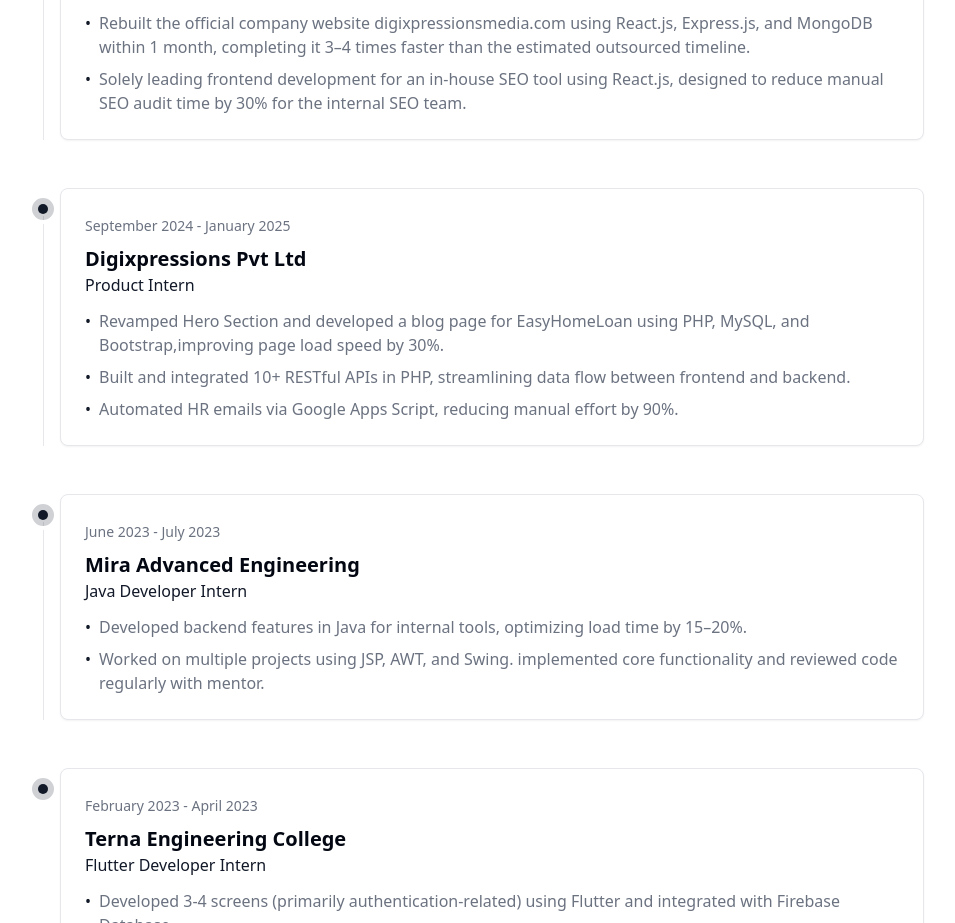
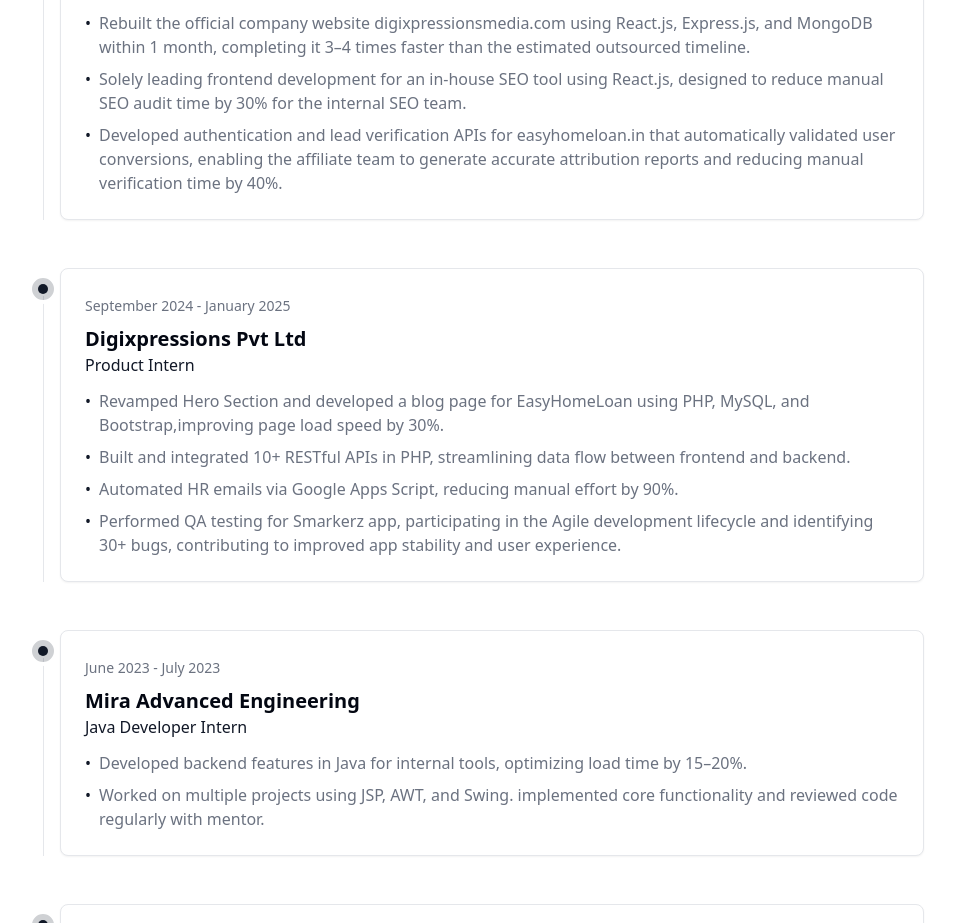
Before and after one commit to nikhil3113/portfolio-next, a Next.js app: page / in a window 1280 px wide. Shown: the part 2720-3643 px from the top of the page, without its empty margins (164-1119 px from the left). Built offline with nearby package versions, Linux system fonts and the light colour scheme.

Commit message:
revamped experience section

```diff
--- a/components/Experience.tsx
+++ b/components/Experience.tsx
@@ -6,7 +6,7 @@
   date: string;
   company: string;
   role: string;
-  description: string[]; // Changed from string to string[] for bullet points
+  description: string[];
 }
 
 const experienceData: ExperienceItem[] = [
@@ -17,6 +17,7 @@
     description: [
       "Rebuilt the official company website digixpressionsmedia.com using React.js, Express.js, and MongoDB within 1 month, completing it 3–4 times faster than the estimated outsourced timeline.",
       "Solely leading frontend development for an in-house SEO tool using React.js, designed to reduce manual SEO audit time by 30% for the internal SEO team.",
+      "Developed authentication and lead verification APIs for easyhomeloan.in that automatically validated user conversions, enabling the affiliate team to generate accurate attribution reports and reducing manual verification time by 40%.",
     ],
   },
   {
@@ -27,6 +28,7 @@
       "Revamped Hero Section and developed a blog page for EasyHomeLoan using PHP, MySQL, and Bootstrap,improving page load speed by 30%.",
       "Built and integrated 10+ RESTful APIs in PHP, streamlining data flow between frontend and backend.",
       "Automated HR emails via Google Apps Script, reducing manual effort by 90%.",
+      "Performed QA testing for Smarkerz app, participating in the Agile development lifecycle and identifying 30+ bugs, contributing to improved app stability and user experience.",
     ],
   },
   {
```
